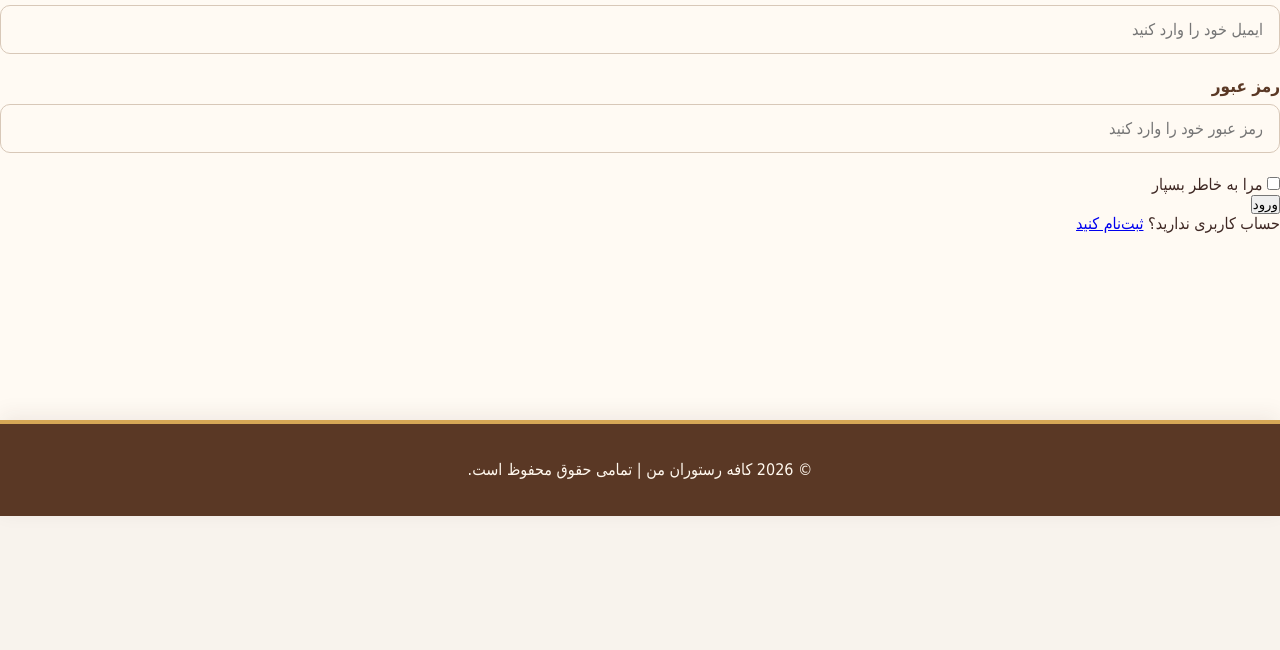
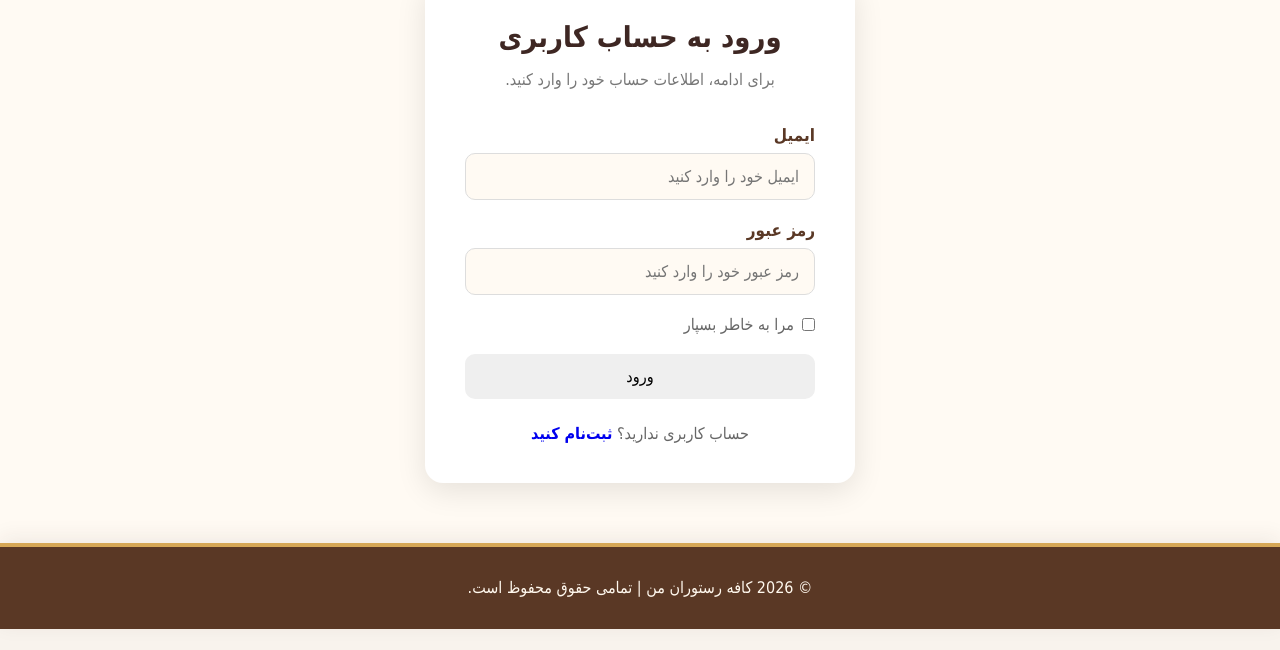
Before and after one commit to kati1966/Cafe-restaurant, a plain HTML site: page login.html in a window 1280 px wide. Shown: the part 150-800 px from the top of the page. Drawn offline with Linux system fonts and the light colour scheme.

Commit message:
Update style.css

```diff
--- a/css/style.css
+++ b/css/style.css
@@ -2348,3 +2348,121 @@ footer {
     margin-right: 8px;
     opacity: 0.5;
 }
+
+/* =========================
+   صفحات ورود و ثبت‌نام
+========================= */
+
+.login-page,
+.register-page {
+    min-height: 70vh;
+    display: flex;
+    justify-content: center;
+    align-items: center;
+    padding: 60px 20px;
+}
+
+.login-box,
+.register-box {
+    width: 100%;
+    max-width: 430px;
+    padding: 40px;
+    background: #fff;
+    border-radius: 18px;
+    box-shadow: 0 8px 30px rgba(0, 0, 0, 0.10);
+    text-align: right;
+}
+
+.login-box h1,
+.register-box h1 {
+    text-align: center;
+    margin-bottom: 12px;
+    font-size: 1.8rem;
+}
+
+.login-intro,
+.register-intro {
+    text-align: center;
+    color: #777;
+    margin-bottom: 30px;
+    line-height: 1.8;
+}
+
+.form-group {
+    margin-bottom: 20px;
+}
+
+.form-group label {
+    display: block;
+    margin-bottom: 8px;
+    font-weight: bold;
+}
+
+.form-group input {
+    width: 100%;
+    padding: 13px 15px;
+    border: 1px solid #ddd;
+    border-radius: 10px;
+    font-family: inherit;
+    font-size: 1rem;
+    box-sizing: border-box;
+    outline: none;
+    transition: 0.3s ease;
+}
+
+.form-group input:focus {
+    border-color: #999;
+    box-shadow: 0 0 0 3px rgba(0, 0, 0, 0.05);
+}
+
+.remember-me {
+    margin-bottom: 20px;
+}
+
+.remember-me label {
+    display: flex;
+    align-items: center;
+    gap: 8px;
+    color: #666;
+    cursor: pointer;
+}
+
+.remember-me input {
+    cursor: pointer;
+}
+
+.login-btn,
+.register-btn {
+    width: 100%;
+    padding: 13px;
+    border: none;
+    border-radius: 10px;
+    font-family: inherit;
+    font-size: 1rem;
+    cursor: pointer;
+    transition: 0.3s ease;
+}
+
+.login-btn:hover,
+.register-btn:hover {
+    opacity: 0.85;
+    transform: translateY(-1px);
+}
+
+.register-link,
+.login-link {
+    text-align: center;
+    margin-top: 25px;
+    color: #666;
+}
+
+.register-link a,
+.login-link a {
+    text-decoration: none;
+    font-weight: bold;
+}
+
+footer {
+    text-align: center;
+    padding: 25px 20px;
+}
```
